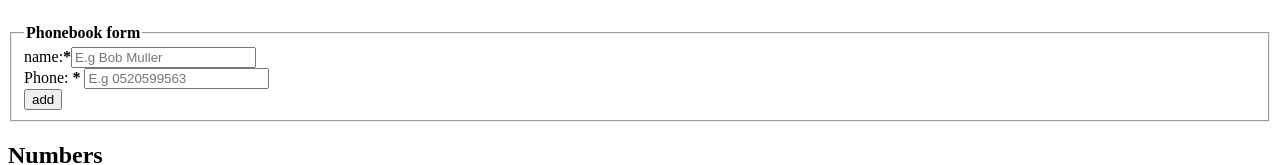
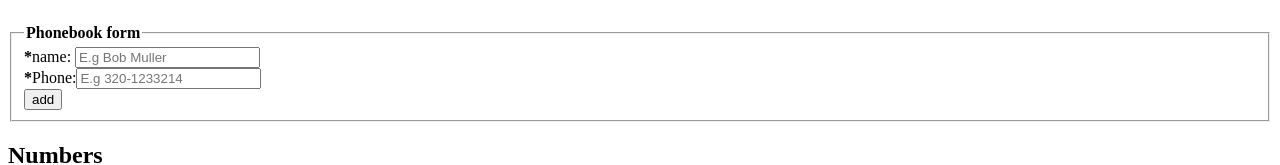
Before and after one commit to suntiagoo/fullstack, a React (Vite) app in the folder part2/phonebook/: page / in a window 1280 px wide. Shown: the part 131-296 px from the top of the page. Built offline with nearby package versions, Linux system fonts and the light colour scheme; no server answers.

Commit message:
3.21.1: Deploying the database backend in production.

```diff
--- a/part2/phonebook/src/App.jsx
+++ b/part2/phonebook/src/App.jsx
@@ -9,7 +9,7 @@ const App = () => {
   const [errorMessage, setErrorMessage] = useState(null)
   const [persons, setPersons] = useState([])
   const [name, setName] = useState('')
-  const [phone, setNumber] = useState('')
+  const [phone, setPhone] = useState('')
   const [filter, setFilter] = useState('')
 
 
@@ -22,7 +22,7 @@ const App = () => {
 
   }, [])
 
-  console.log(persons)
+  //console.log(persons)
   const addPerson = (event) => {
     event.preventDefault()
     const person = { name, phone }
@@ -31,8 +31,14 @@ const App = () => {
 
 
     if (!isRepeated) {
-      Phone.create(person).then(response => { setPersons(persons.concat(response.data)) })
-      setErrorMessage(`${name} was registered on our server`)
+      Phone.create(person).then(response => {
+        setPersons(persons.concat(response.data))
+        setErrorMessage(`${name} was registered on our server`)
+      }).
+        catch(error => {
+          console.log('error:', error.response.data.error)
+          setErrorMessage(`${error.response.data.error}`)
+        })
     }
     else {
       if (confirm(`${name} is already added to phonebook, remplace the old phone with a new one?`)) {
@@ -40,18 +46,18 @@ const App = () => {
         const { id } = persons.find(person => person.name === name)
         Phone.update(id, { name, phone }).then(response => {
           const aux = persons.filter(person => person.id !== id)
+          setPersons(aux.concat(response.data))
           setErrorMessage(`${name}'s number was successfully edited`)
-          setPersons(aux.concat(response.data))
         }).catch(error => {
-          setErrorMessage(`Information of ${name} has already been removed from server`)
-          console.error(`error 404 ${error}`)
+          setErrorMessage(`error: ${error.response.data.error}`)
+          console.error(`error  ${error.response.data.error}`)
         })
       }
     }
     setTimeout(() => { setErrorMessage(null) }, 5000)
 
     setName('')
-    setNumber('')
+    setPhone('')
     setPersons(persons)
   }
   return (
@@ -59,7 +65,7 @@ const App = () => {
       <Notification message={errorMessage} />
       <Filter filter={filter} setFilter={setFilter} />
       <h2>Add new </h2>
-      <PersonForm personName={name} newPhone={phone} setNewName={setName} setNewPhone={setNumber} addPerson={addPerson} />
+      <PersonForm personName={name} newPhone={phone} setNewName={setName} setNewPhone={setPhone} addPerson={addPerson} />
       <h2>Numbers</h2>
       <Numbers people={persons} input={filter} setPerson={setPersons} />
     </div>
--- a/part2/phonebook/src/components/PersonForm.jsx
+++ b/part2/phonebook/src/components/PersonForm.jsx
@@ -15,11 +15,11 @@ const PersonForm = ({ personName, newPhone, setNewName, setNewPhone, addPerson }
             <legend><strong>Phonebook form</strong></legend>
             <form onSubmit={addPerson}>
                 <label >
-                    name:<strong>*</strong><input id='name' value={personName} onChange={hadleName} minLength={2} maxLength={20} placeholder='E.g Bob Muller' required />
+                    <strong>*</strong>name: <input id='name' value={personName} onChange={hadleName} minLength={2} maxLength={20} placeholder='E.g Bob Muller' required />
                 </label>
                 <div>
                     <label>
-                        Phone: <strong>*</strong> <input type='number' id='phone' value={newPhone} onChange={hadlePhone} minLength={7} maxLength={10} placeholder='E.g 0520599563' required />
+                        <strong>*</strong>Phone:<input type='text' id='phone' value={newPhone} onChange={hadlePhone} minLength={9} maxLength={14} placeholder='E.g 320-1233214' required />
                     </label>
                 </div>
                 <div>
```
